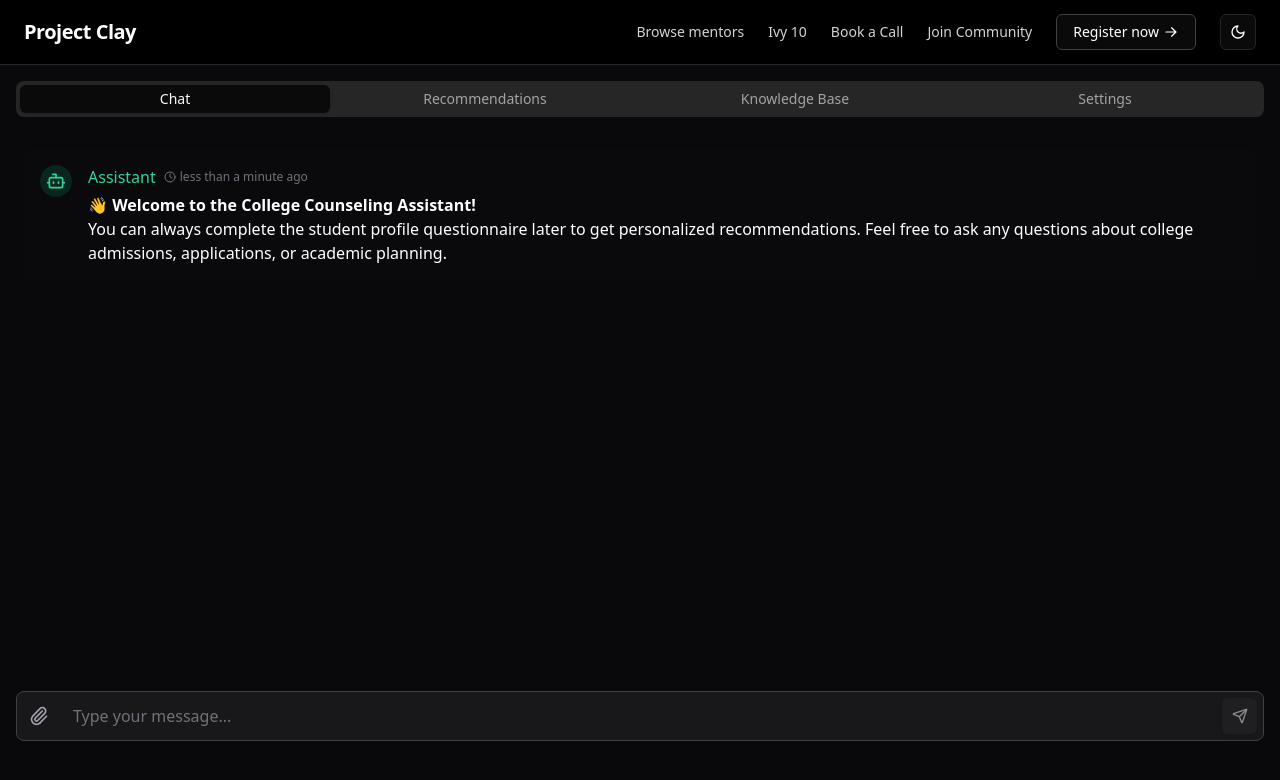
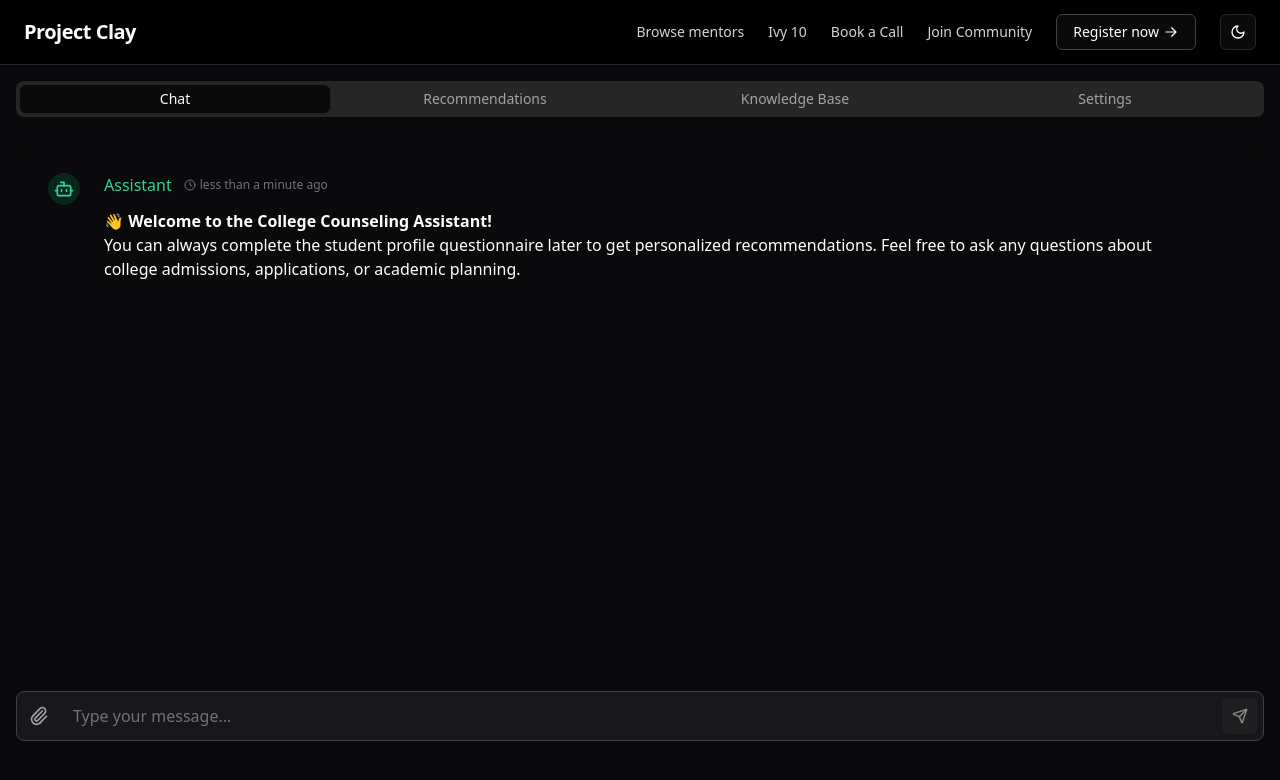
Before and after one commit to Shreyanshdiwakar/project-clay-chatbot, a Next.js app: page / in a window 1280 px wide. Both pictures are taken after a click on the button "Skip for now". Shown: the top 780 px of the page. Built offline with nearby package versions, Linux system fonts and the light colour scheme.

Commit message:
style: improve chat message formatting and spacing

```diff
--- a/src/components/ChatMessage.tsx
+++ b/src/components/ChatMessage.tsx
@@ -15,7 +15,7 @@ interface ChatMessageProps {
 export function ChatMessage({ message }: ChatMessageProps) {
   const [copied, setCopied] = useState(false);
   const { theme } = useTheme();
-  const isUser = message.role === 'user';
+  const isUser = message.role === "user";
 
   const copyToClipboard = () => {
     navigator.clipboard.writeText(message.content);
@@ -27,26 +27,24 @@ export function ChatMessage({ message }: ChatMessageProps) {
     try {
       return formatDistanceToNow(date, { addSuffix: true });
     } catch (e) {
-      return '';
+      return "";
     }
   };
 
   return (
-    <div className={`py-4 px-4 rounded-lg flex gap-4 group hover:bg-zinc-900/50 transition-colors ${
-      isUser ? 'bg-zinc-900/30' : 'bg-zinc-900/10'
+    <div className={`py-6 px-6 rounded-lg flex gap-6 group hover:bg-zinc-900/50 transition-colors ${
+      isUser ? "bg-zinc-900/30" : "bg-zinc-900/10"
     }`}>
-      {/* Avatar */}
       <div className={`w-8 h-8 rounded-full flex-shrink-0 flex items-center justify-center ${
-        isUser ? 'bg-blue-600/20 text-blue-400' : 'bg-emerald-600/20 text-emerald-400'
+        isUser ? "bg-blue-600/20 text-blue-400" : "bg-emerald-600/20 text-emerald-400"
       }`}>
         {isUser ? <User className="w-5 h-5" /> : <Bot className="w-5 h-5" />}
       </div>
 
-      {/* Content */}
       <div className="flex-1 min-w-0">
-        <div className="flex items-center gap-2 mb-1">
-          <span className={`font-medium ${isUser ? 'text-blue-400' : 'text-emerald-400'}`}>
-            {isUser ? 'You' : 'Assistant'}
+        <div className="flex items-center gap-3 mb-3">
+          <span className={`font-medium ${isUser ? "text-blue-400" : "text-emerald-400"}`}>
+            {isUser ? "You" : "Assistant"}
           </span>
 
           {message.timestamp && (
@@ -63,20 +61,18 @@ export function ChatMessage({ message }: ChatMessageProps) {
           )}
         </div>
 
-        <div className="prose prose-invert max-w-none prose-p:leading-relaxed prose-pre:bg-zinc-800 prose-pre:border prose-pre:border-zinc-700 prose-pre:rounded-md">
+        <div className="prose prose-invert max-w-none prose-p:leading-relaxed prose-p:mb-4 prose-headings:mt-6 prose-headings:mb-4 prose-h3:text-lg prose-h4:text-base prose-ul:my-4 prose-li:my-2 prose-pre:bg-zinc-800 prose-pre:border prose-pre:border-zinc-700 prose-pre:rounded-md prose-pre:p-4 prose-code:text-emerald-400 prose-strong:text-zinc-200">
           <ReactMarkdown>{message.content}</ReactMarkdown>
         </div>
 
-        {/* Model info */}
         {message.modelInfo && message.modelInfo.description && (
-          <div className="mt-3 border-t border-zinc-800 pt-2 text-xs text-zinc-400 flex items-start gap-1">
+          <div className="mt-4 border-t border-zinc-800 pt-3 text-xs text-zinc-400 flex items-start gap-2">
             <Info className="w-3 h-3 mt-0.5" />
             <span>{message.modelInfo.description}</span>
           </div>
         )}
       </div>
 
-      {/* Copy button */}
       <button
         onClick={copyToClipboard}
         className="opacity-0 group-hover:opacity-100 transition-opacity text-zinc-500 hover:text-zinc-300 focus:opacity-100 self-start mt-1"
```
